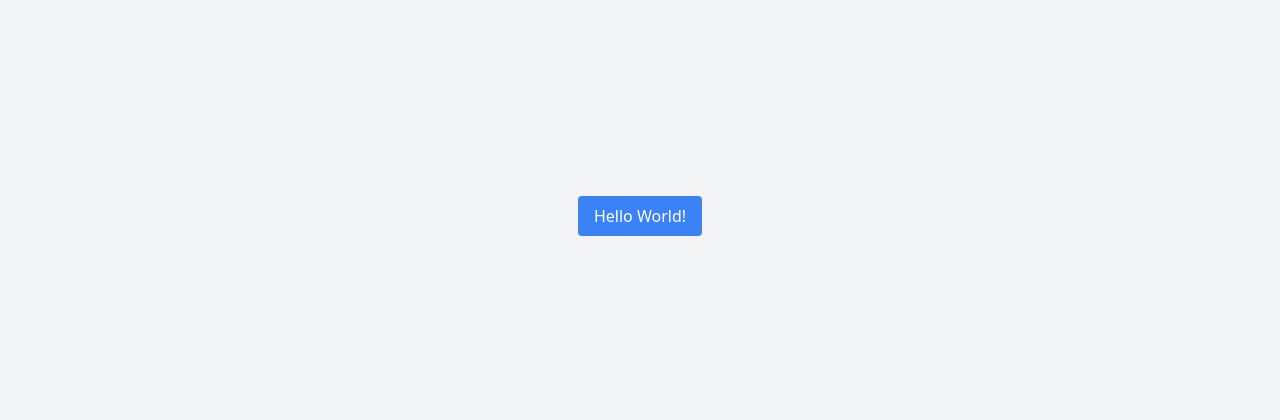
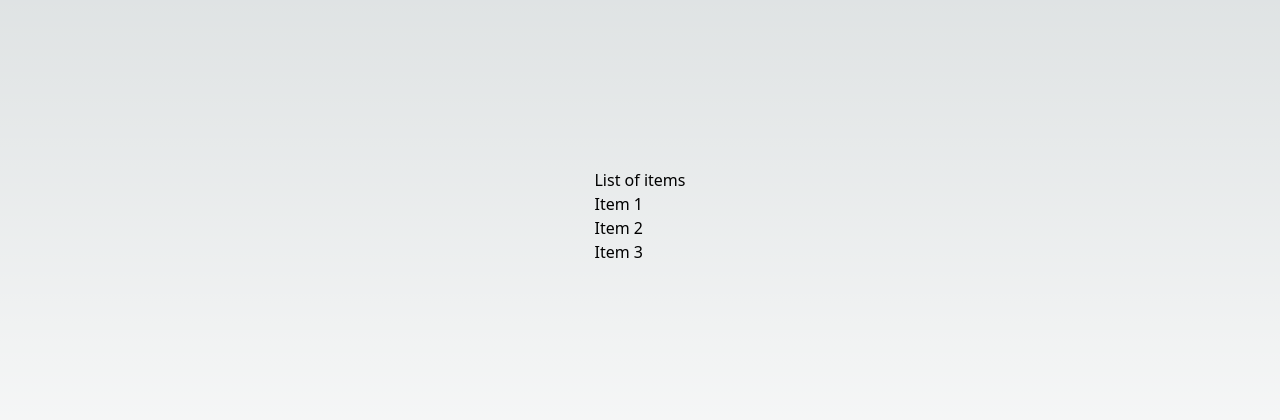
Before and after one commit to kengo-k/css-cookbook, a Next.js app: page /hello in a window 1280 px wide. Shown: the part 184-604 px from the top of the page. Built offline with nearby package versions, Linux system fonts and the light colour scheme.

Commit message:
load data from.json by getServerSideProps

```diff
--- /dev/null
+++ b/data/data.json
@@ -0,0 +1,5 @@
+[
+  { "id": 1, "title": "Item 1" },
+  { "id": 2, "title": "Item 2" },
+  { "id": 3, "title": "Item 3" }
+]
--- a/src/pages/hello.js
+++ b/src/pages/hello.js
@@ -1,13 +1,29 @@
+import fs from "fs";
+import path from "path";
 import "../app/globals.css";
 
-function Hello() {
+function Hello({ items }) {
   return (
-    <div className="flex justify-center items-center h-screen bg-gray-100">
-      <button className="px-4 py-2 bg-blue-500 text-white rounded hover:bg-blue-700">
-        Hello World!
-      </button>
+    <div className="flex flex-col items-center justify-center min-h-screen py-2">
+      {" "}
+      <div>
+        <h1>List of items</h1>
+        <ul>
+          {items.map((item) => (
+            <li key={item.id}>{item.title}</li>
+          ))}
+        </ul>
+      </div>
     </div>
   );
 }
 
+export async function getServerSideProps() {
+  const jsonFilePath = path.join(process.cwd(), "data", "data.json");
+  const jsonString = fs.readFileSync(jsonFilePath, "utf8");
+  const items = JSON.parse(jsonString);
+
+  return { props: { items } };
+}
+
 export default Hello;
```
